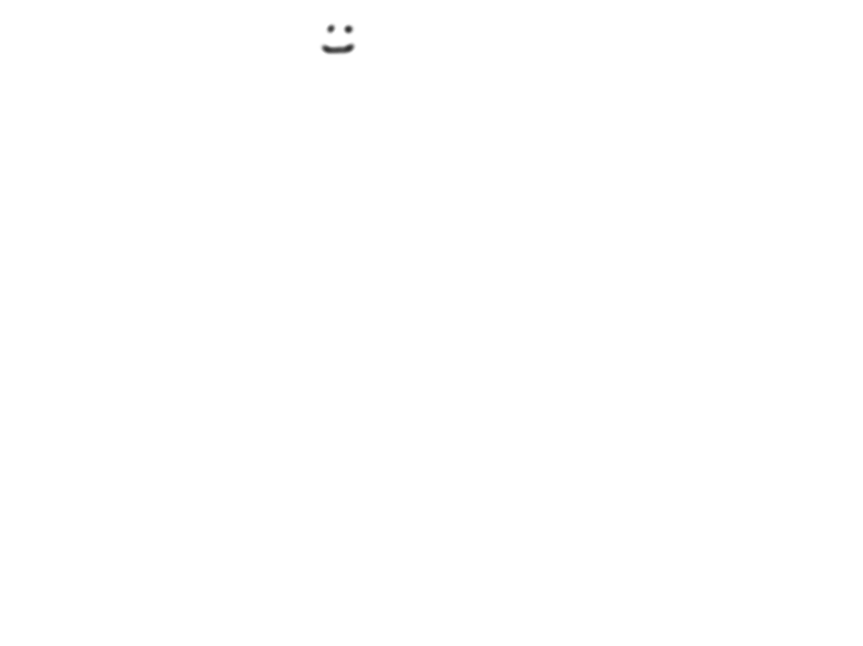
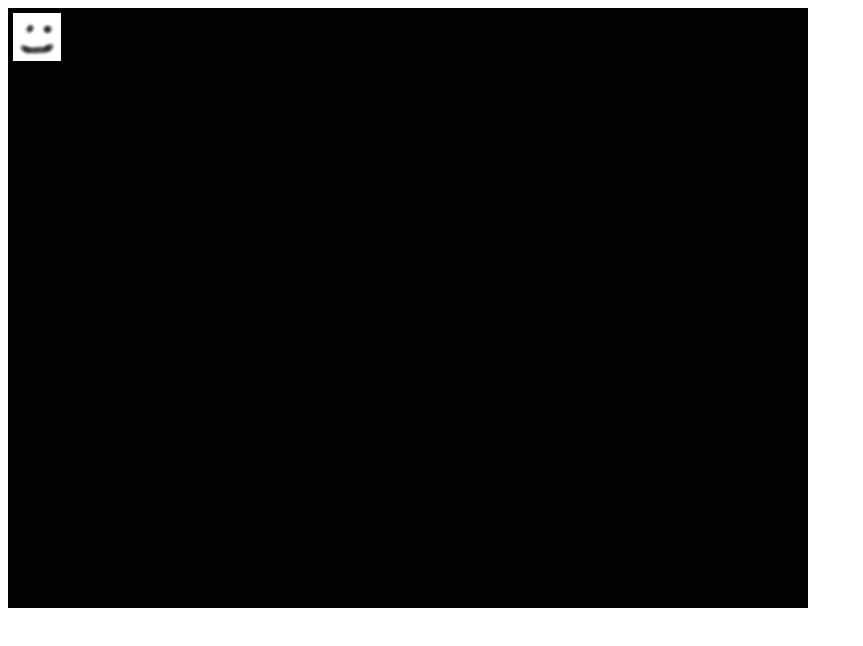
Before and after one commit to LanaCoyote/diver, a plain HTML site: page index.html in a window 1280 px wide. Shown: the whole page, without its empty margins (0-863 px from the left). Drawn offline with Linux system fonts and the light colour scheme.

Commit message:
Added an input module

```diff
--- a/index.html
+++ b/index.html
@@ -1,6 +1,6 @@
 <html>
   <head>
-    <script src="script.js"></script>
+    <script src="static/js/script.js"></script>
   </head>
 
   <body>
--- /dev/null
+++ b/src/input.js
@@ -0,0 +1,44 @@
+
+/******************************************************************************
+                            InputManager
+******************************************************************************/
+function InputManager( w ) {
+  this.keyspressed = {};
+  this.bindsOnPress = {};
+  this.bindsOnRelease = {};
+
+  w.addEventListener( "keydown", this.pressKey.bind( this ), false );
+  w.addEventListener( "keyup", this.releaseKey.bind( this ), false );
+}
+
+InputManager.prototype.pressKey = function( key ) {
+  key = key.keyCode;
+  this.keyspressed[key] = true;
+
+  if ( this.bindsOnPress[key] ) this.bindsOnPress[key].forEach( function( bind ) {
+    bind.call( null, this );
+  } );
+}
+
+InputManager.prototype.releaseKey = function( key ) {
+  key = key.keyCode;
+  delete this.keyspressed[key];
+
+  if ( this.bindsOnRelease[key] ) this.bindsOnRelease[key].forEach( function( bind ) {
+    bind.call( null, this );
+  } );
+}
+
+InputManager.prototype.addBindOnPress = function( key, bind ) {
+  this.bindsOnPress[key] ? this.bindsOnPress[key].push( bind ) : this.bindsOnPress[key] = [bind];
+}
+
+InputManager.prototype.addBindOnRelease = function( key, bind ) {
+  this.bindsOnRelease[key] ? this.bindsOnRelease[key].push( bind ) : this.bindsOnRelease[key] = [bind];
+}
+
+InputManager.prototype.isKeyDown = function( key, bind ) {
+  return !!this.keyspressed[key];
+}
+
+module.exports = InputManager;
--- /dev/null
+++ b/static/js/script.js
@@ -0,0 +1,362 @@
+(function e(t,n,r){function s(o,u){if(!n[o]){if(!t[o]){var a=typeof require=="function"&&require;if(!u&&a)return a(o,!0);if(i)return i(o,!0);var f=new Error("Cannot find module '"+o+"'");throw f.code="MODULE_NOT_FOUND",f}var l=n[o]={exports:{}};t[o][0].call(l.exports,function(e){var n=t[o][1][e];return s(n?n:e)},l,l.exports,e,t,n,r)}return n[o].exports}var i=typeof require=="function"&&require;for(var o=0;o<r.length;o++)s(r[o]);return s})({1:[function(require,module,exports){
+var graphics = require('./graphics');
+var physics = require('./physics');
+var Vector = require('./vector');
+var Input = require('./input');
+
+var testObject = {}
+new physics.AABB( testObject, new Vector( 5,5 ), new Vector( 10,10 ) );
+new physics.PhysObject( testObject );
+new graphics.Sprite( testObject, "static/images/diver.png" );
+
+var ctx = null,
+    then = 0,
+    input;
+window.onload = function() {
+  var canvas = document.createElement("canvas");
+  ctx = canvas.getContext( "2d" );
+  canvas.width = 800;
+  canvas.height = 600;
+  document.body.appendChild( canvas );
+
+  input = new Input( window );
+
+  then = Date.now();
+  //testObject.physics.force( new Vector( 100, 0 ) );
+
+  main();
+}
+
+// Cross-browser support for requestAnimationFrame
+var w = window;
+requestAnimationFrame = w.requestAnimationFrame || w.webkitRequestAnimationFrame || w.msRequestAnimationFrame || w.mozRequestAnimationFrame;
+
+function main() {
+  var now = Date.now();
+  var dt = (now - then) / 1000;
+
+  if( input.isKeyDown( 40 ) ) {
+    testObject.physics.force( new Vector( 0, 1 ) );
+  }
+
+  if( input.isKeyDown( 38 ) ) {
+    testObject.physics.force( new Vector( 0, -1 ) );
+  }
+
+  if( input.isKeyDown( 39 ) ) {
+    testObject.physics.force( new Vector( 1, 0 ) );
+  }
+
+  if( input.isKeyDown( 37 ) ) {
+    testObject.physics.force( new Vector( -1, 0 ) );
+  }
+
+  if( testObject.physics.velocity.magnitude_sq() > 45 * 45 ) {
+    testObject.physics.velocity = testObject.physics.velocity.set_magnitude( 45 );
+  }
+
+  //testObject.aabb.move( new Vector( 1,0 ) );
+  physics.physicsLoop( dt );
+  graphics.drawLoop( ctx );
+
+  then = now;
+
+  requestAnimationFrame( main );
+}
+
+},{"./graphics":2,"./input":3,"./physics":4,"./vector":5}],2:[function(require,module,exports){
+function clearCtx( ctx ) {
+  ctx.fillStyle = "black";
+  ctx.fillRect( 0,0, ctx.canvas.width, ctx.canvas.height );
+}
+
+function drawLoop( ctx ) {
+  clearCtx( ctx );
+  G_SpriteList.forEach( function( sprite ) {
+    sprite.draw( ctx );
+  } );
+}
+
+/******************************************************************************
+                              Sprite
+******************************************************************************/
+var G_SpriteList = [];
+
+function Sprite( gameObj,src ) {
+  this.transform = gameObj.transform || gameObj.aabb || null
+  if ( !this.transform ) return console.error( "Attempted to initialize a sprite without a transform property" );
+  this.parent = gameObj;
+  gameObj.sprite = this;
+
+  this.ready = false;
+
+  this.image = new Image();
+  this.image.onload = (function() {
+    this.ready = true;
+  }).bind( this );
+  this.image.src = src;
+  if ( this.transform.diagonal ) {
+    this.image.width = this.transform.diagonal.x;
+    this.image.height = this.transform.diagonal.y;
+  }
+
+  G_SpriteList.push( this );
+}
+
+Sprite.prototype.draw = function( ctx ) {
+  if ( this.ready ) {
+    var posvec = this.transform.topleft ? this.transform.topleft() : this.transform.pos;
+    ctx.drawImage( this.image, posvec.x, posvec.y );
+    return true;
+  }
+  return false;
+}
+
+module.exports = {
+  drawLoop: drawLoop,
+  Sprite: Sprite
+}
+
+},{}],3:[function(require,module,exports){
+
+/******************************************************************************
+                            InputManager
+******************************************************************************/
+function InputManager( w ) {
+  this.keyspressed = {};
+  this.bindsOnPress = {};
+  this.bindsOnRelease = {};
+
+  w.addEventListener( "keydown", this.pressKey.bind( this ), false );
+  w.addEventListener( "keyup", this.releaseKey.bind( this ), false );
+}
+
+InputManager.prototype.pressKey = function( key ) {
+  key = key.keyCode;
+  this.keyspressed[key] = true;
+
+  if ( this.bindsOnPress[key] ) this.bindsOnPress[key].forEach( function( bind ) {
+    bind.call( null, this );
+  } );
+}
+
+InputManager.prototype.releaseKey = function( key ) {
+  key = key.keyCode;
+  delete this.keyspressed[key];
+
+  if ( this.bindsOnRelease[key] ) this.bindsOnRelease[key].forEach( function( bind ) {
+    bind.call( null, this );
+  } );
+}
+
+InputManager.prototype.addBindOnPress = function( key, bind ) {
+  this.bindsOnPress[key] ? this.bindsOnPress[key].push( bind ) : this.bindsOnPress[key] = [bind];
+}
+
+InputManager.prototype.addBindOnRelease = function( key, bind ) {
+  this.bindsOnRelease[key] ? this.bindsOnRelease[key].push( bind ) : this.bindsOnRelease[key] = [bind];
+}
+
+InputManager.prototype.isKeyDown = function( key, bind ) {
+  return !!this.keyspressed[key];
+}
+
+module.exports = InputManager;
+
+},{}],4:[function(require,module,exports){
+var Vector = require( './vector' );
+
+function physicsLoop( dt ) {
+  G_PhysicsObjects.forEach( function( phys ) {
+    var newvel = phys.velocity.scalar_mul( dt );
+    var newpos = phys.transform.pos.add( newvel );
+    phys.transform.setPos( newpos );
+
+    //phys.transform.velocity =
+  } );
+}
+
+var G_PhysicsObjects = [];
+function PhysObject( gameObj ) {
+  this.transform = gameObj.aabb || gameObj.transform || null;
+  if ( !this.transform ) return console.error( "Tried to create a physics object with no transform" );
+
+  this.parent = gameObj;
+  gameObj.physics = this;
+
+  this.velocity = new Vector( 0, 0 );
+
+  G_PhysicsObjects.push( this );
+}
+
+PhysObject.prototype.force = function( vec ) {
+  this.velocity = this.velocity.add( vec );
+}
+
+/******************************************************************************
+                                Transform
+******************************************************************************/
+function Transform( gameObj, x, y ) {
+  this.setPos( x, y );
+  this.velocity = new Vector( 0,0 );
+
+  this.parent = gameObj;
+  if ( gameObj ) gameObj.transform = this;
+}
+
+Transform.prototype.setPos = function( x, y ) {
+  if ( x.__proto__ && x.__proto__.constructor === Vector ) {
+    this.pos = x;
+  } else {
+    this.pos = new Vector( x, y );
+  }
+}
+
+Transform.prototype.move = function( x, y ) {
+  if ( x.__proto__ && x.__proto__.constructor === Vector ) {
+    this.pos = this.pos.add( x );
+  } else {
+    this.pos = this.pos.add( new Vector( x, y ) );
+  }
+}
+
+
+/******************************************************************************
+                                  AABB
+******************************************************************************/
+function AABB( gameObj, topleft, botright ) {
+  this.diagonal = topleft.sub( botright );
+  this.half_diagonal = this.diagonal.scalar_mul( 0.5 );
+  var midpoint = topleft.add( this.half_diagonal );
+  Transform.call( this, gameObj, midpoint );
+
+  if ( gameObj ) gameObj.aabb = this;
+}
+
+AABB.prototype = Object.create( Transform.prototype );
+AABB.prototype.constructor = AABB;
+
+AABB.prototype.topleft = function() {
+  return this.pos.sub( this.half_diagonal );
+}
+
+AABB.prototype.botright = function() {
+  return this.pos.add( this.half_diagonal );
+}
+
+module.exports = {
+  physicsLoop: physicsLoop,
+  PhysObject: PhysObject,
+  Transform: Transform,
+  AABB: AABB
+}
+
+},{"./vector":5}],5:[function(require,module,exports){
+// Vector
+// a vector is (for our sake) a 2D array with an x and y position and magnitude
+function Vector ( x, y, z ) {
+  this.x = x;
+  this.y = y;
+  this.z = z ? z : 1; // if z is 1, it's a vector, else it's a point
+}
+
+// Vector.prototype.add
+// adds two vectors and returns a new vector with the sum of their parts.
+Vector.prototype.add = function( rhs ) {
+  var new_vec = new Vector(
+    this.x + rhs.x,
+    this.y + rhs.y,
+    1
+  );
+  return new_vec;
+}
+
+// Vector.prototype.sub
+// subtracts two vectors and returns a new vector with the sum of their parts.
+// used to compute distance between two vectors.
+Vector.prototype.sub = function( rhs ) {
+  var new_vec = new Vector(
+    this.x - rhs.x,
+    this.y - rhs.y,
+    1
+  );
+  return new_vec;
+}
+
+// Vector.prototype.scalar_mul
+// multiplies the x and y values of a vector by some scalar.
+Vector.prototype.scalar_mul = function( s ) {
+  var new_vec = new Vector(
+    this.x * s,
+    this.y * s,
+    this.z
+  );
+  return new_vec;
+}
+
+// Vector.prototype.distance
+// computes the distance between two vectors. can be run in fast mode to get an
+// approximate distance instead.
+Vector.prototype.distance = function( rhs, fast ) {
+  if ( fast ) return this.sub( rhs ).magnitude_fast();
+  return this.sub( rhs ).magnitude();
+}
+
+// Vector.prototype.magnitude
+// computes the magnitude of a vector.
+Vector.prototype.magnitude = function() {
+  return Math.sqrt( this.magnitude_sq() );
+}
+
+// Vector.prototype.magnitude_fast
+// inaccurately (but quickly) computes the magnitude of a vector.
+Vector.prototype.magnitude_fast = function( turbo ) {
+  // see also http://www.claysturner.com/dsp/FastMagnitude.pdf
+  // in turbo mode, an even greater margin of error is used
+  var alpha = turbo ? 1 : 0.947543;
+  var beta = turbo ? 0.25 : 0.392485;
+  var r = alpha * Math.max( Math.abs( this.x ), Math.abs( this.y ) )
+    + beta * Math.min( Math.abs( this.x ), Math.abs( this.y ) );
+  return r;
+}
+
+Vector.prototype.magnitude_sq = function() {
+  if ( this.z === 0 ) return 0;
+  return this.x * this.x + this.y * this.y;
+}
+
+// Vector.prototype.normalize
+// normalizes a vector (sets its magnitude to 1).
+Vector.prototype.normalize = function() {
+  var mag = this.magnitude();
+  var new_vec = new Vector(
+    this.x / mag,
+    this.y / mag,
+    1
+  );
+  return new_vec;
+}
+
+// Vector.prototype.set_magnitude
+// sets the magnitude of a vector. this is really expensive pls don't do it.
+Vector.prototype.set_magnitude = function( mag ) {
+  var new_vec = this.normalize();
+  return new_vec.scalar_mul( mag );
+}
+
+// Vector.prototype.midpoint
+// returns a new vector with its x and y at the midpoint of a vector.
+Vector.prototype.midpoint = function() {
+  var new_vec = this.scalar_mul( 0.5 );
+  return new_vec;
+}
+
+// Vector.prototype.angle
+// returns the angle of a vector
+// TODO: write this function
+
+
+
+module.exports = Vector;
+
+},{}]},{},[1]);
```
Also changed, not shown: src/game.js (+41 -7 lines), src/graphics.js (+16 -4 lines), src/physics.js (+40 -5 lines), src/vector.js (+6 -3 lines), 1 other file.
